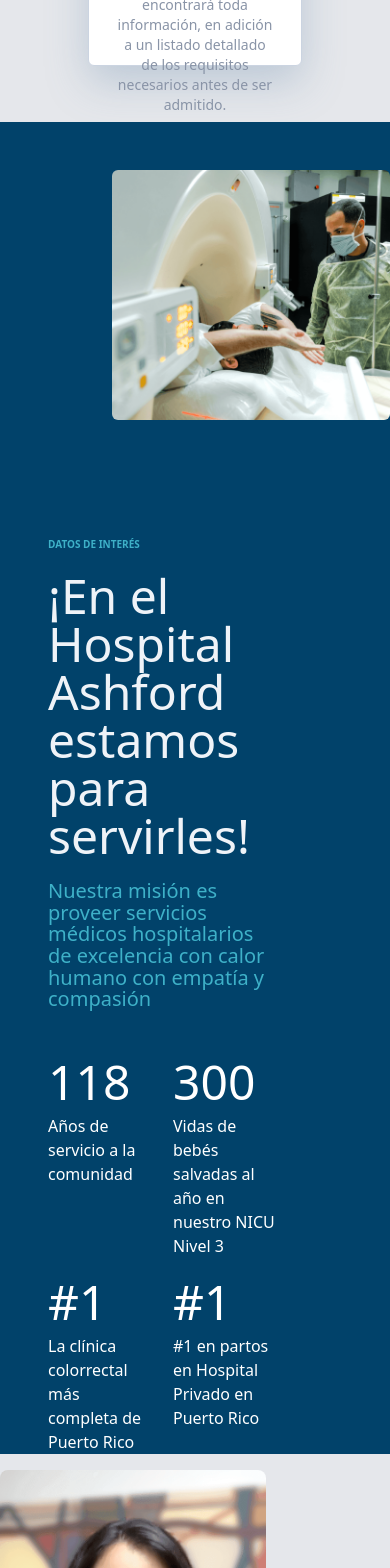
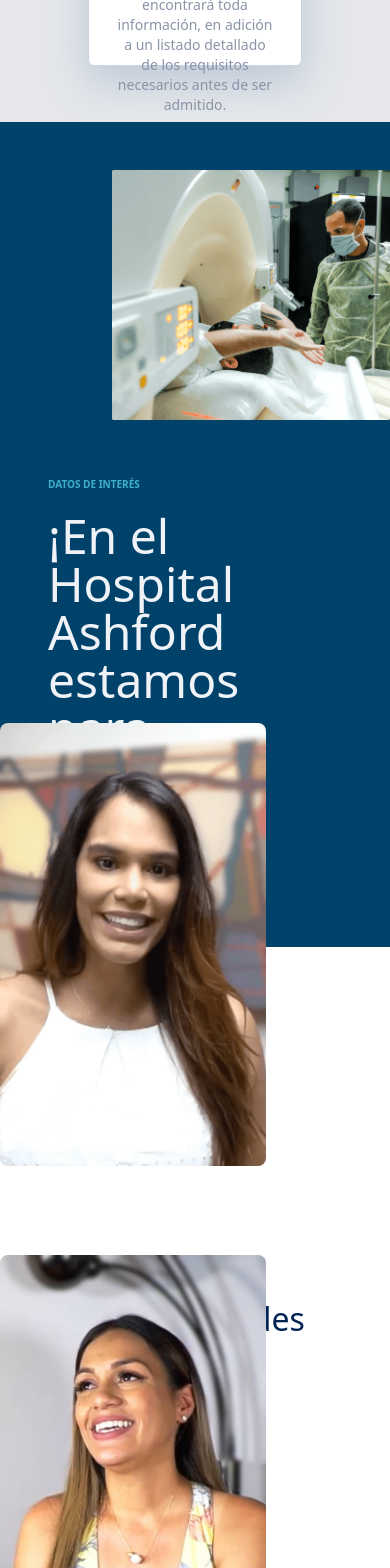
Before and after one commit to Dolo86rv/Tarea-React, a React (Create React App) app: page / in a window 390 px wide. Shown: the part 1740-3308 px from the top of the page. Built offline with nearby package versions, Linux system fonts and the light colour scheme.

Commit message:
se agregan imagenes en el Home

```diff
--- a/src/componentes/Home/index.js
+++ b/src/componentes/Home/index.js
@@ -102,17 +102,17 @@
 
    const Seccion4=()=>{
       return(
-         <div className="flex flex-col relative flex-wrap lg:flex-row justify-center items-start w-full z-40">
-            <div className="my-4 mr-5" style={{height:498, width:266.25}}>
-               <img src={Story1} className="bg-contain rounded-lg"></img>
+         <div className="flex flex-col flex-wrap absolute lg:flex-row justify-center items-start w-full -mt-60">
+            <div className="my-4 mr-5" style={{height:500, width:266.25}}>
+                 <img src={Story1} className="bg-contain rounded-lg"></img>
             </div>
-            <div className="my-4 mr-5" style={{height:498, width:266.25}}>
+            <div className="my-4 mr-5" style={{height:500, width:266.25}}>
                <img src={Story2} className="bg-contain rounded-lg"></img>
             </div>
-            <div className="my-4 mr-5" style={{height:498, width:266.25}}>
+            <div className="my-4 mr-5" style={{height:400, width:266.25}}>
                <img src={Story3} className="bg-contain rounded-lg"></img>
             </div>
-            <div className="my-4 mr-5" style={{height:498, width:266.25}}>
+            <div className="my-4 mr-5" style={{height:500, width:266.25}}>
                 <img src={Story4} className="bg-contain rounded-lg"></img>
             </div>
          </div>
@@ -121,15 +121,15 @@
 
    const Seccion3=()=>{
       return(
-         <div className="w-full bg-ashford">
-               <div className="flex flex-row flex-wrap justify-center min-h-full">
-                  <Img>
-                     <img src={Interest} width={514} height={560}></img>
-                  </Img>
-                  <div className="flex flex-col flex-1 mt-14 ml-12 mr-28  min-h-full">
+         <div className="w-full bg-ashford" style={{height:825}}>
+               <div className="flex flex-row flex-wrap justify-center">
+                  <div className="mt-12 ml-28 rounded-md">
+                     <img className="bg-contain" src={Interest} width={514} height={750}></img>
+                  </div>
+                  <div className="flex flex-col flex-1 mt-14 ml-12 mr-28">
                      <p className="font-bold space-x-5 text-s text-turquee uppercase">Datos de interés</p>
                      <p className="font-normal not-italic text-5xl text-bg_gray2 my-5">¡En el Hospital Ashford estamos para servirles!</p>
-                     <p className="font-normal not-italic text-1xl text-turquee mb-12">Nuestra misión es proveer servicios médicos hospitalarios de excelencia con calor humano con empatía y compasión</p>
+                     <p className="font-normal not-italic text-1xl text-turquee mb-10">Nuestra misión es proveer servicios médicos hospitalarios de excelencia con calor humano con empatía y compasión</p>
                      <div className="grid grid-cols-2 gap-5">
                         {list_datos_interes.map((item)=>(
                           <div key={item.id}>
@@ -143,7 +143,9 @@
                         ))}
                      </div>
                   </div>
+
                </div>
+
           </div>
       )
    }
@@ -219,8 +221,9 @@
 
    const Seccion5=()=>{
       return(
-         <div className=" max-w-full bg-white">
-            <div className="flex flex-col ml-auto mr-auto">
+         <div className="max-w-full bg-white">
+            <Seccion4 />
+            <div className="flex flex-col ml-auto mr-auto mt-72">
                <p className="text-center text-c_footer font-normal text-xl not-italic py-16">Especialidades</p>
                <div className="flex flex-wrap flex-col justify-center mx-2 items-center md:flex-row min-h-full">
                   {list_especialidades.map((item)=>(
@@ -309,7 +312,6 @@
          <Seccion1 />
          <Seccion2 />
          <Seccion3 />
-         <Seccion4 />
          <Seccion5 />
          <Seccion6 />
       </div>
```
